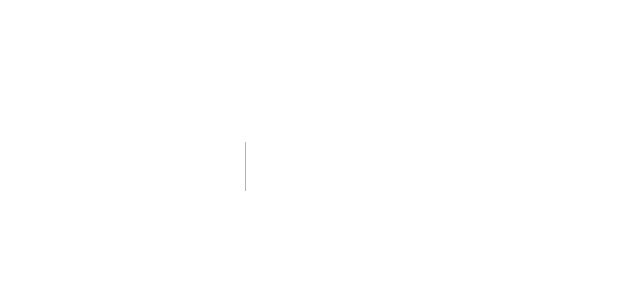
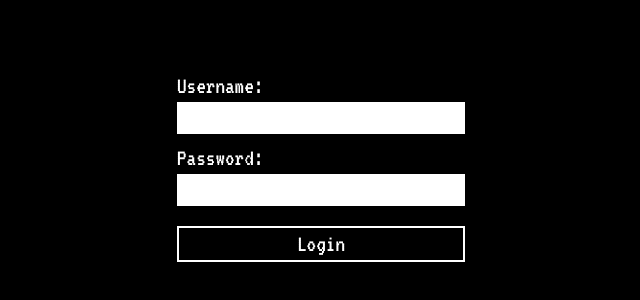
Before and after one commit to datdadev/Retromania, a Next.js app: page /admin in a window 1280 px wide. Before the commit this address had no page. Shown: the part 234-534 px from the top of the page, without its empty margins (319-959 px from the left). Built offline with nearby package versions, Linux system fonts and the light colour scheme.

Commit message:
fixed cors, but not completely private

```diff
--- a/package.json
+++ b/package.json
@@ -14,6 +14,7 @@
     "@emotion/react": "^11.10.6",
     "@emotion/styled": "^11.10.6",
     "@next/font": "^13.3.1",
+    "@prisma/client": "^4.13.0",
     "autoprefixer": "10.4.14",
     "cors": "^2.8.5",
     "dangerously-set-html-content": "^1.0.13",
@@ -26,5 +27,8 @@
     "scroll-into-view": "^1.16.2",
     "sharp": "^0.32.1",
     "tailwindcss": "3.3.2"
+  },
+  "devDependencies": {
+    "prisma": "^4.13.0"
   }
 }
--- /dev/null
+++ b/src/app/admin/page.js
@@ -0,0 +1,28 @@
+import {
+    VT323,
+} from 'next/font/google';
+
+const vt323 = VT323({
+    subsets: ['latin'],
+    weight: '400',
+    // this will be the css variable
+    variable: '--font-vt323',
+});
+
+const Admin = () => {
+    return (
+        <main className="bg-black min-h-screen">
+            <div className={`${vt323.variable} font-vt323 w-72 h-screen mx-auto flex flex-col justify-center text-2xl`}>
+                <form className="flex flex-col" action="/send-data-here" method="post">
+                    <label for="username">Username:</label>
+                    <input className="text-black" type="text" id="first" name="first" />
+                    <label className='mt-2' for="password">Password:</label>
+                    <input className="text-black" type="text" id="last" name="last" />
+                    <button className="mt-5 text-white border-2 border-white" type="submit">Login</button>
+                </form>
+            </div>
+        </main>
+    )
+}
+
+export default Admin
--- a/src/app/components/navBar.jsx
+++ b/src/app/components/navBar.jsx
@@ -16,7 +16,7 @@ const NavBar = ({ currentPage = "" }) => {
         <h1 className={`${ps2p.variable} font-ps2p text-xl`}>RETROMANIA</h1>
         <div className='flex gap-5 items-center'>
             {
-                ["", "nes", "snes", "N64"].map((route) => {
+                ["", "nes", "snes", "n64"].map((route) => {
                     return <a href={`/${route}`} className={`${ps2p.variable} font-ps2p ${currentPage === route ? "text-white" : "text-white/50 hover:text-white duration-150"}`}>{route ? route.toUpperCase() : "HOME"}</a>
                 })
             }
--- a/src/app/components/player.jsx
+++ b/src/app/components/player.jsx
@@ -1,7 +1,7 @@
 'use client'
 import InnerHTML from 'dangerously-set-html-content'
 
-const Player = ({ gameUrl = 'https://linkcloud.ddns.net/s/HMdaQgmTp7b8b5K/download/mario.nes' }) => {
+const Player = ({ gameUrl = 'https://zlink.ddns.net/roms/Super-Mario-Bros..nes' }) => {
     const html = `
         <div class="aspect-[4/3]">
             <div id="game"></div>
--- a/src/app/nes/[id]/page.js
+++ b/src/app/nes/[id]/page.js
@@ -24,14 +24,13 @@ const vt323 = VT323({
 const NesPlayer = ({ params } = {
     params: { id: string }
 }) => {
-    const matchingGame = gameList.filter((game) => game.title === params.id.replaceAll('-', ' '))[0];
     return (
         <>
             <NavBar currentPage="nes" />
             <h1 className={`${ps2p.variable} font-ps2p py-5 text-center text-2xl`}>{params.id.replaceAll('-', ' ')}</h1>
             <div className='aspect-[4/3] h-[calc(100vh-68*3px)] mx-auto border-white border-4'>
                 <Player
-                    gameUrl={matchingGame.gameUrl}
+                    gameUrl={`https://zlink.ddns.net/roms/${params.id.replaceAll("'", '')}.nes`}
                 />
             </div>
         </>
--- a/src/app/nes/page.js
+++ b/src/app/nes/page.js
@@ -1,7 +1,6 @@
 "use client"
 import { useState } from "react";
 import NavBar from "../components/navBar";
-import { Input } from "@chakra-ui/react";
 import {
     VT323,
 } from 'next/font/google';
@@ -22,15 +21,12 @@ const Nes = () => {
     return (
         <>
             <NavBar currentPage="nes" />
-            <Input
-                className="my-8 p-2 w-96 h-8 mx-auto flex"
-                value={value}
-                onChange={handleChange}
-                placeholder='Input your game here'
-                size='sm'
-                fontFamily={`${vt323.variable} font-vt323`}
-                textColor={"black"}
-            />
+            <div className={`${vt323.variable} font-vt323 py-7 w-96 mx-auto flex flex-col justify-center text-2xl`}>
+                <form className="flex gap-3" action="/send-data-here" method="post">
+                    <label for="username">Search:</label>
+                    <input onChange={handleChange} className="px-1 w-full text-black" type="text" id="first" name="first" />
+                </form>
+            </div>
             <div className="mx-5 w-2/3 mx-auto grid grid-cols-2 md:grid-cols-3 Lg:grid-cols-5 xl:grid-cols-8 gap-6">
                 {
                     gameList.map((game) => {
```
Also changed, not shown: src/app/api/gameList.json (+5 -10 lines), 1 other file (tests, documents, lock files or other folders).
